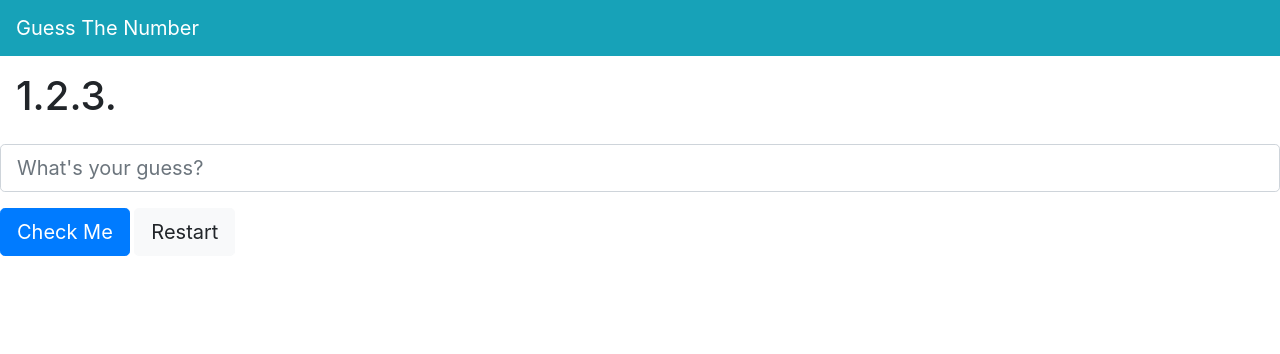
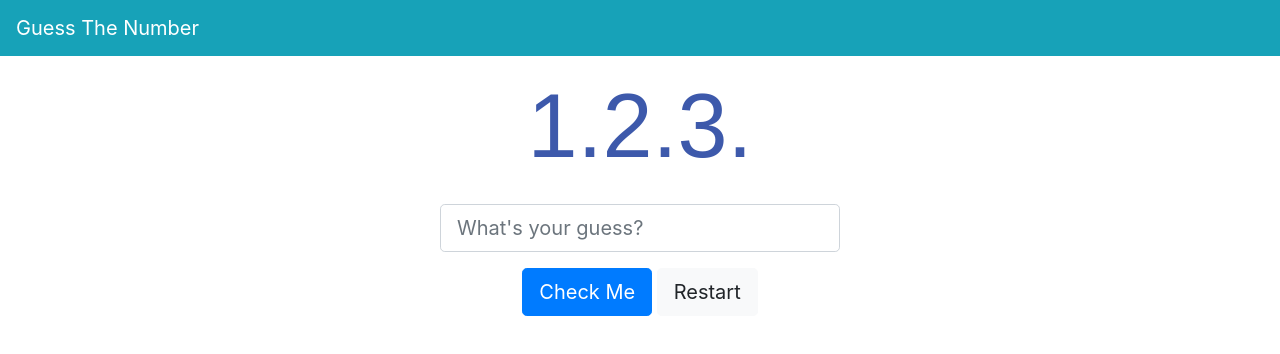
Before and after one commit to gopinathkaiser/Guess-the-number-game, a plain HTML site: page index.html in a window 1280 px wide. Drawn offline with nearby package versions, Linux system fonts and the light colour scheme.

Commit message:
added css and made responsive

```diff
--- a/index.html
+++ b/index.html
@@ -14,7 +14,7 @@
     <link rel="stylesheet" href="style.css" type="text/css">
     <script src="script.js"></script>
 </head>
-<body>
+<body class="text-center">
     <nav class="navbar navbar-dark bg-info">
         <!-- Navbar-->
         <a class="navbar-brand" href="#">Guess The Number</a>
--- a/script.js
+++ b/script.js
@@ -9,6 +9,10 @@ window.onload = function () {
 function playGame(){
     let numberGuess = document.getElementById("number-guess").value;
     console.log(correctNumber);
+   displayResult(numberGuess);
+}
+
+function displayResult(numberGuess){
     if(numberGuess > correctNumber){
         console.log("guess too high");
     }else if(numberGuess < correctNumber){
--- a/style.css
+++ b/style.css
@@ -0,0 +1,14 @@
+#number-guess, #result, #history {
+    max-width: 400px;
+    margin: 0 auto;
+}
+
+#history {
+    margin-top: 16px;
+}
+
+.banner {
+    color: #3d59ab;
+    font-size: 90px;
+    font-family: sans-serif;
+}
```
